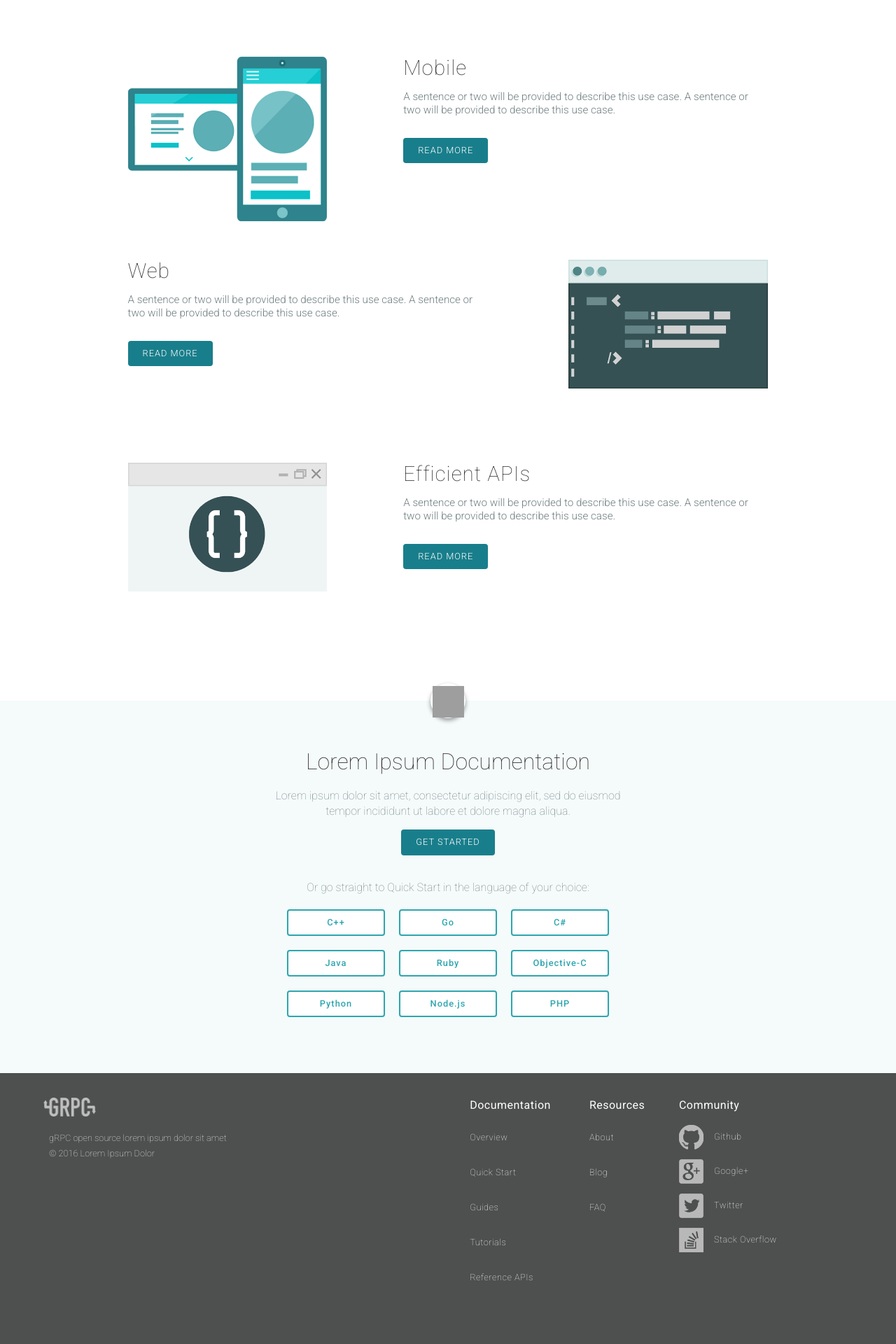
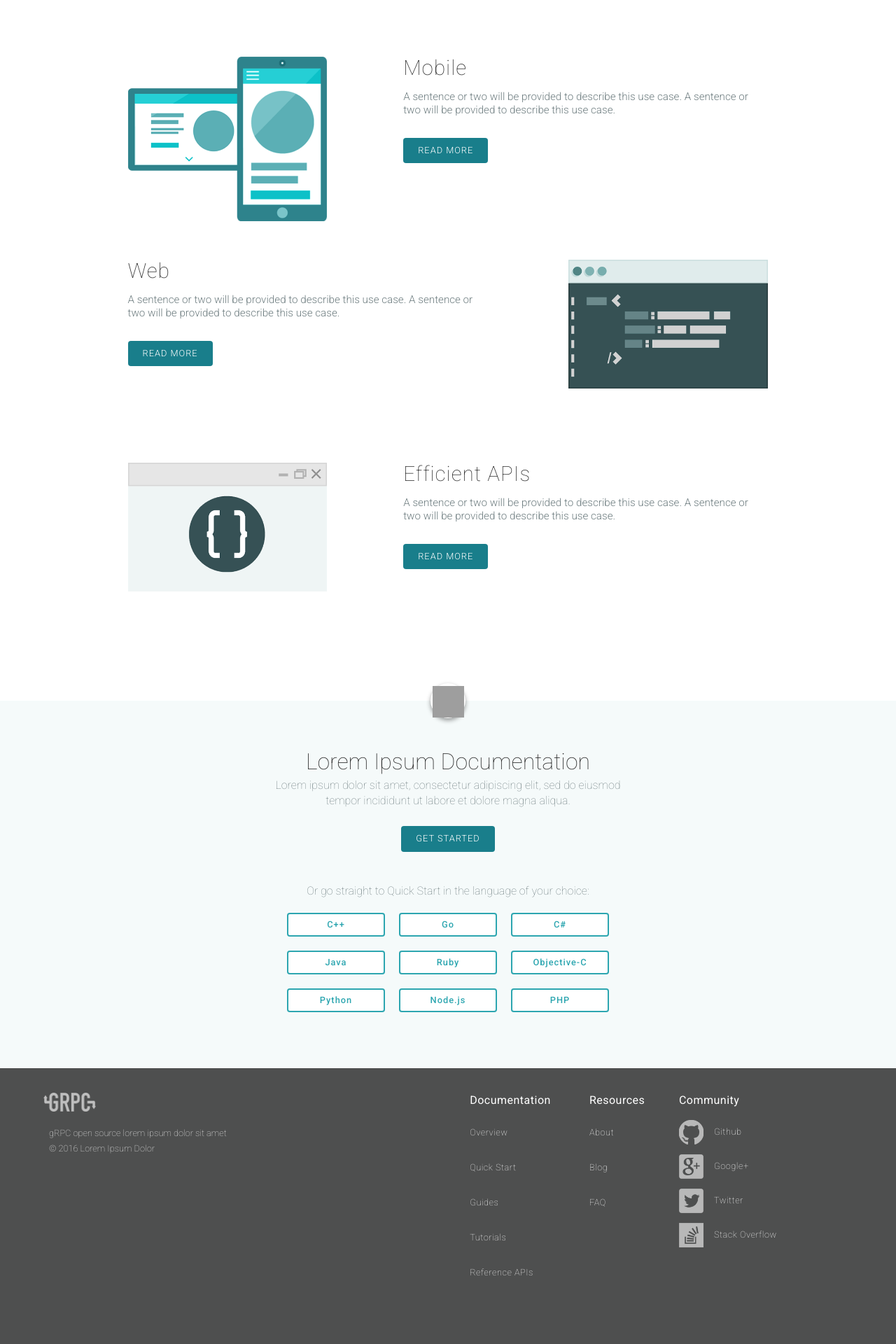
Before and after one commit to grpc/grpc.github.io, a Jekyll site: the page built from index.html, in a window 1280 px wide. Shown: the part 714-2634 px from the top of the page at 70% size. Built offline with Jekyll 4.4.1, drawn with Linux system fonts in a browser that asks for light colours; nearby versions of some CDN libraries; grey boxes are pictures that could not be loaded.

Commit message:
Adjusts doc call styling

```diff
--- a/_sass/modules/_buttons.scss
+++ b/_sass/modules/_buttons.scss
@@ -26,6 +26,7 @@
     }
     &.lang-select {
       font-weight: 500;
+      padding: 6px 10px;
     }
     &.hero {
       background-color: $white;
--- a/_sass/pages/_landing.scss
+++ b/_sass/pages/_landing.scss
@@ -59,10 +59,10 @@
     background-color: lighten($thirdBrandColor, 4%);
     padding: 70px 0;
     .doc-call-text {
-        padding-top: 20px;
+        padding-top: 5px;
     }
     .btn-doc-call {
-        margin: 15px 0 35px;
+        margin: 25px 0 45px;
     }
     .lang-select-row {
         display: flex;
@@ -80,7 +80,7 @@
         max-width: 140px;
         @media (max-width: 769px) {
             margin: 5px;
-            padding: 6px 10px;
+
         }
     }
 }
```
